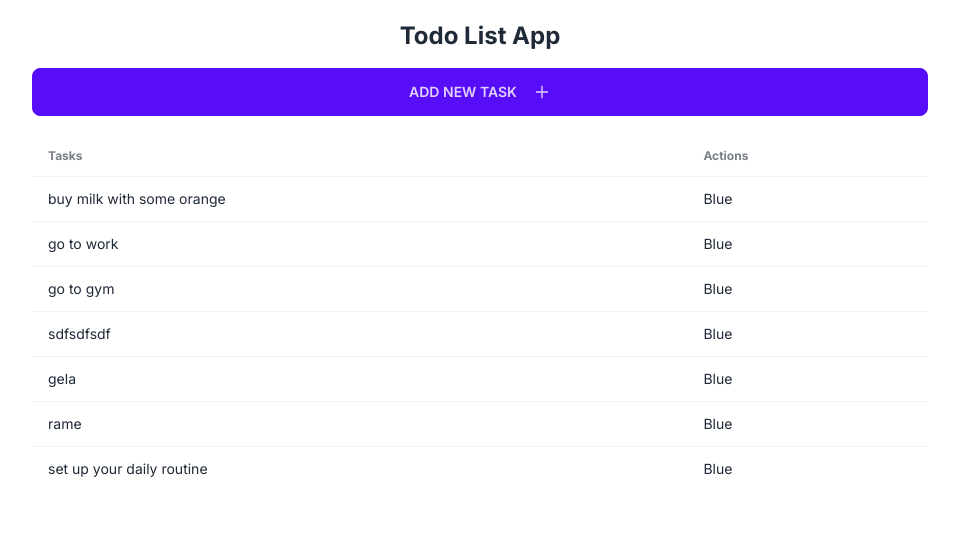
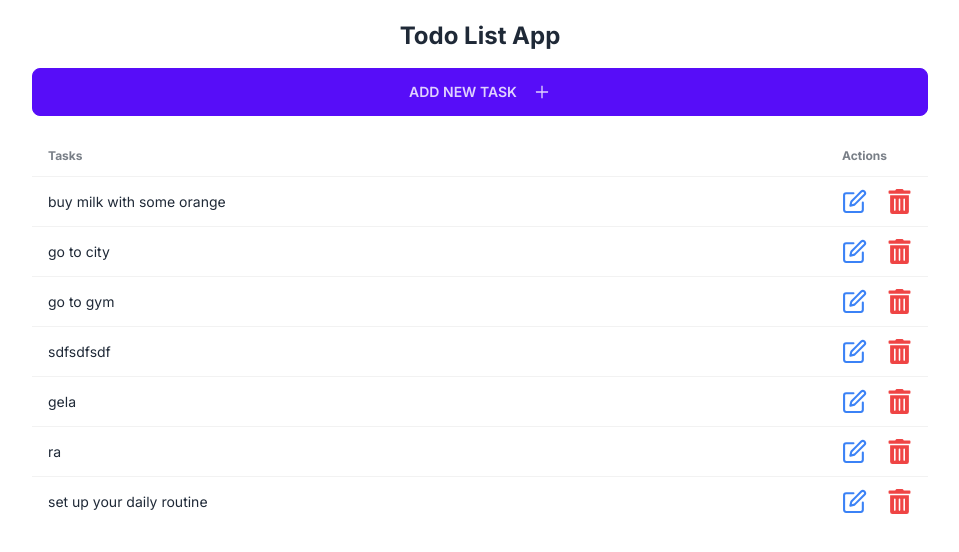
Before and after one commit to gigisoza/simple-todoapp, a Next.js app: page / in a window 1280 px wide. Shown: the top 552 px of the page, without its empty margins (160-1119 px from the left). Built offline with nearby package versions, Linux system fonts and the light colour scheme; data requests are answered from the project's data file.

Commit message:
Add edit functionality to edit todo items

```diff
--- a/api.ts
+++ b/api.ts
@@ -19,3 +19,15 @@
   const newTodo = await res.json();
   return newTodo;
 };
+
+export const editTodo = async (todo: ITask): Promise<ITask> => {
+  const res = await fetch(`${baseUrl}/tasks/${todo.id}`, {
+    method: "PUT",
+    headers: {
+      "Content-Type": "application/json",
+    },
+    body: JSON.stringify(todo),
+  });
+  const updateTodo = await res.json();
+  return updateTodo;
+};
--- a/app/components/Task.tsx
+++ b/app/components/Task.tsx
@@ -1,15 +1,63 @@
+"use client";
+
 import { ITask } from "@/types/tasks";
-import React from "react";
+import { FiEdit } from "react-icons/fi";
+import { FaTrashAlt } from "react-icons/fa";
+import React, { useState } from "react";
+import { useRouter } from "next/navigation";
+import Modal from "./Modal";
+import { editTodo } from "@/api";
 
 interface Props {
   task: ITask;
 }
 
 export default function Task({ task }: Props) {
+  const router = useRouter();
+  const [openModalEdit, setOpenModalEdit] = useState<boolean>(false);
+  const [openModalDeleted, setOpenModalDeleted] = useState<boolean>(false);
+  const [taskToEdit, setTaskToEdit] = useState<string>(task.text);
+
+  const handleSubmitEditTodo = async (e: React.FormEvent<HTMLFormElement>) => {
+    e.preventDefault();
+    await editTodo({
+      id: task.id,
+      text: taskToEdit,
+    });
+    setTaskToEdit("");
+    setOpenModalEdit(false);
+    router.refresh();
+  };
+
   return (
     <tr key={task.id}>
-      <td>{task.text}</td>
-      <td>Blue</td>
+      <td className="w-full">{task.text}</td>
+      <td className="flex gap-5">
+        <FiEdit
+          onClick={() => setOpenModalEdit(true)}
+          cursor="pointer"
+          className="text-blue-500"
+          size={25}
+        />
+        <Modal modalOpen={openModalEdit} setModalOpen={setOpenModalEdit}>
+          <form onSubmit={handleSubmitEditTodo}>
+            <h3 className="font-bold text-lg">Edit Task</h3>
+            <div className="modal-action">
+              <input
+                value={taskToEdit}
+                onChange={(e) => setTaskToEdit(e.target.value)}
+                type="text"
+                placeholder="Type here"
+                className="input input-bordered w-full"
+              />
+              <button type="submit" className="btn">
+                Submit
+              </button>
+            </div>
+          </form>
+        </Modal>
+        <FaTrashAlt cursor="pointer" className="text-red-500" size={25} />
+      </td>
     </tr>
   );
 }
--- a/data/todos.json
+++ b/data/todos.json
@@ -6,7 +6,7 @@
     },
     {
       "id": "2",
-      "text": "go to work"
+      "text": "go to city"
     },
     {
       "id": "3",
@@ -22,7 +22,7 @@
     },
     {
       "id": "f682e456-7a99-4c8e-869f-90f24c7fe3f4",
-      "text": "rame"
+      "text": "ra"
     },
     {
       "id": "5a2d6fdd-afa3-4ea7-a1ef-c1eb997e39d4",
```
